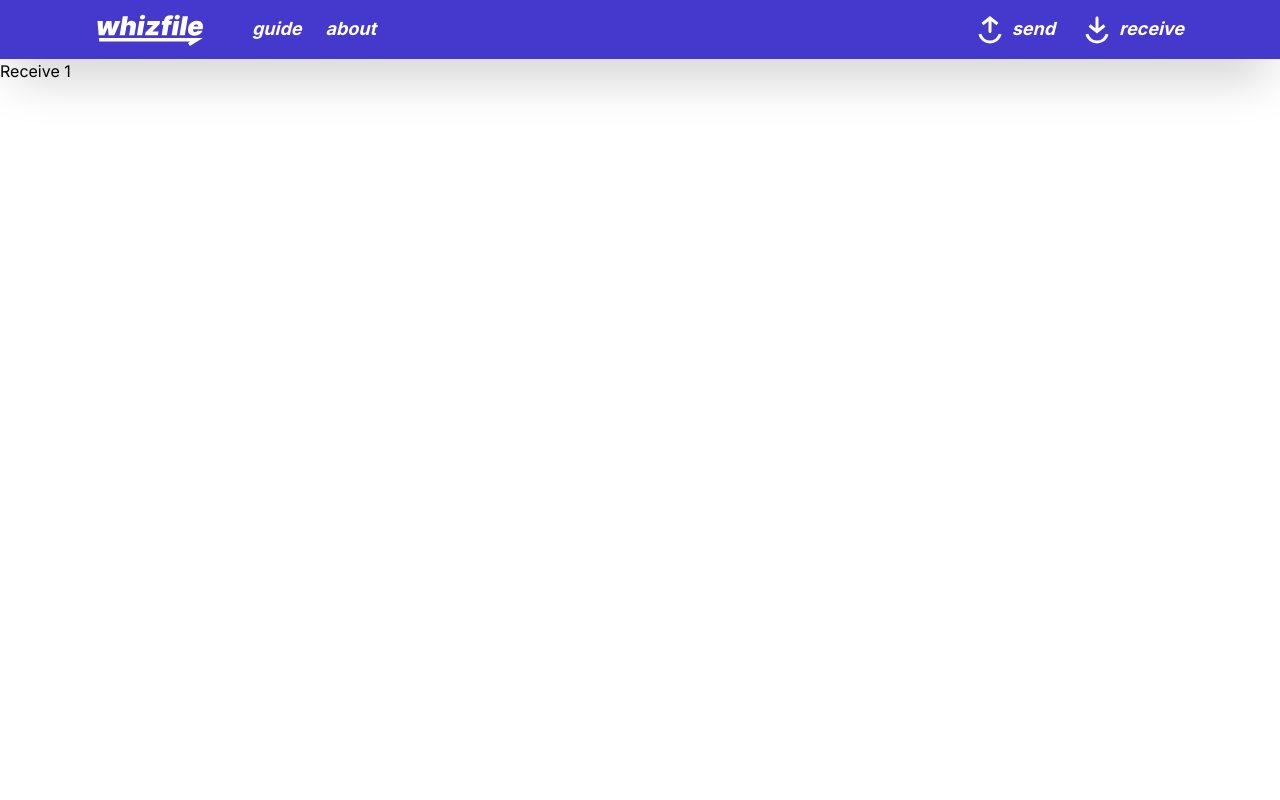
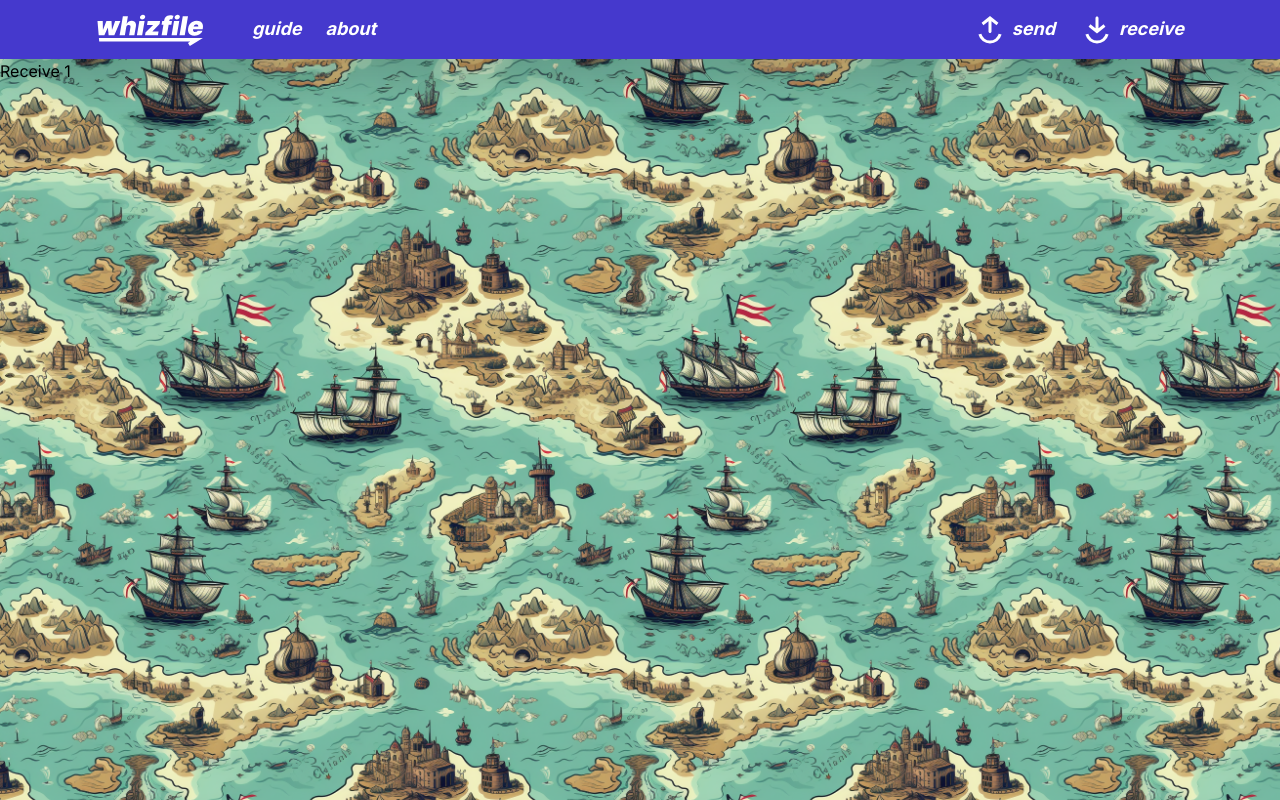
Before and after one commit to munozarturo/whizfile.com, a Next.js app: page /receive/1 in a window 1280 px wide. Built offline with nearby package versions, Linux system fonts and the light colour scheme.

Commit message:
added background tile images

```diff
--- a/src/app/layout.tsx
+++ b/src/app/layout.tsx
@@ -6,8 +6,8 @@ import Navbar from "@/components/navbar";
 const inter = Inter({ subsets: ["latin"] });
 
 export const metadata: Metadata = {
-  title: "Create Next App",
-  description: "Generated by create next app",
+  title: "Send a transfer",
+  description: "Send a transfer.",
 };
 
 export default function RootLayout({
@@ -17,7 +17,9 @@ export default function RootLayout({
 }) {
   return (
     <html lang="en">
-      <body className={`w-screen h-screen flex flex-col ${inter.className}`}>
+      <body
+        className={`w-screen h-screen flex flex-col ${inter.className} bg-tile-10 bg-repeat bg-origin-content bg-size-tile`}
+      >
         <Navbar />
         {children}
       </body>
--- a/src/app/receive/[transferId]/page.tsx
+++ b/src/app/receive/[transferId]/page.tsx
@@ -1,3 +1,10 @@
+import type { Metadata } from "next";
+
+export const metadata: Metadata = {
+  title: "Receive a transfer",
+  description: "Receive a transfer.",
+};
+
 export default function ReceiveTransferId(context: {
   params: { transferId: string };
 }) {
--- a/src/app/receive/page.tsx
+++ b/src/app/receive/page.tsx
@@ -1,3 +1,10 @@
+import type { Metadata } from "next";
+
+export const metadata: Metadata = {
+  title: "Find a transfer",
+  description: "Send a transfer.",
+};
+
 export default function Receive() {
   return (
     <main className="w-full h-full ">
--- a/src/app/send/page.tsx
+++ b/src/app/send/page.tsx
@@ -1,3 +1,10 @@
+import type { Metadata } from "next";
+
+export const metadata: Metadata = {
+  title: "Send a transfer",
+  description: "Send a transfer.",
+};
+
 export default function Send() {
   return (
     <main className="w-full h-full ">
--- a/tailwind.config.ts
+++ b/tailwind.config.ts
@@ -13,9 +13,34 @@ const config: Config = {
         secondary: "#ffffff",
       },
       backgroundImage: {
-        "gradient-radial": "radial-gradient(var(--tw-gradient-stops))",
-        "gradient-conic":
-          "conic-gradient(from 180deg at 50% 50%, var(--tw-gradient-stops))",
+        "tile-1": "url('/tiles/tile_1.png')",
+        "tile-2": "url('/tiles/tile_2.png')",
+        "tile-3": "url('/tiles/tile_3.png')",
+        "tile-4": "url('/tiles/tile_4.png')",
+        "tile-5": "url('/tiles/tile_5.png')",
+        "tile-6": "url('/tiles/tile_6.png')",
+        "tile-7": "url('/tiles/tile_7.png')",
+        "tile-8": "url('/tiles/tile_8.png')",
+        "tile-9": "url('/tiles/tile_9.png')",
+        "tile-10": "url('/tiles/tile_10.png')",
+        "tile-11": "url('/tiles/tile_11.png')",
+        "tile-12": "url('/tiles/tile_12.png')",
+        "tile-13": "url('/tiles/tile_13.png')",
+        "tile-14": "url('/tiles/tile_14.png')",
+        "tile-15": "url('/tiles/tile_15.png')",
+        "tile-16": "url('/tiles/tile_16.png')",
+        "tile-17": "url('/tiles/tile_17.png')",
+        "tile-18": "url('/tiles/tile_18.png')",
+        "tile-19": "url('/tiles/tile_19.png')",
+        "tile-20": "url('/tiles/tile_20.png')",
+        "tile-21": "url('/tiles/tile_21.png')",
+        "tile-22": "url('/tiles/tile_22.png')",
+        "tile-23": "url('/tiles/tile_23.png')",
+        "tile-24": "url('/tiles/tile_24.png')",
+        "tile-25": "url('/tiles/tile_25.png')",
+      },
+      backgroundSize: {
+        "size-tile": "500px 500px",
       },
     },
   },
```
